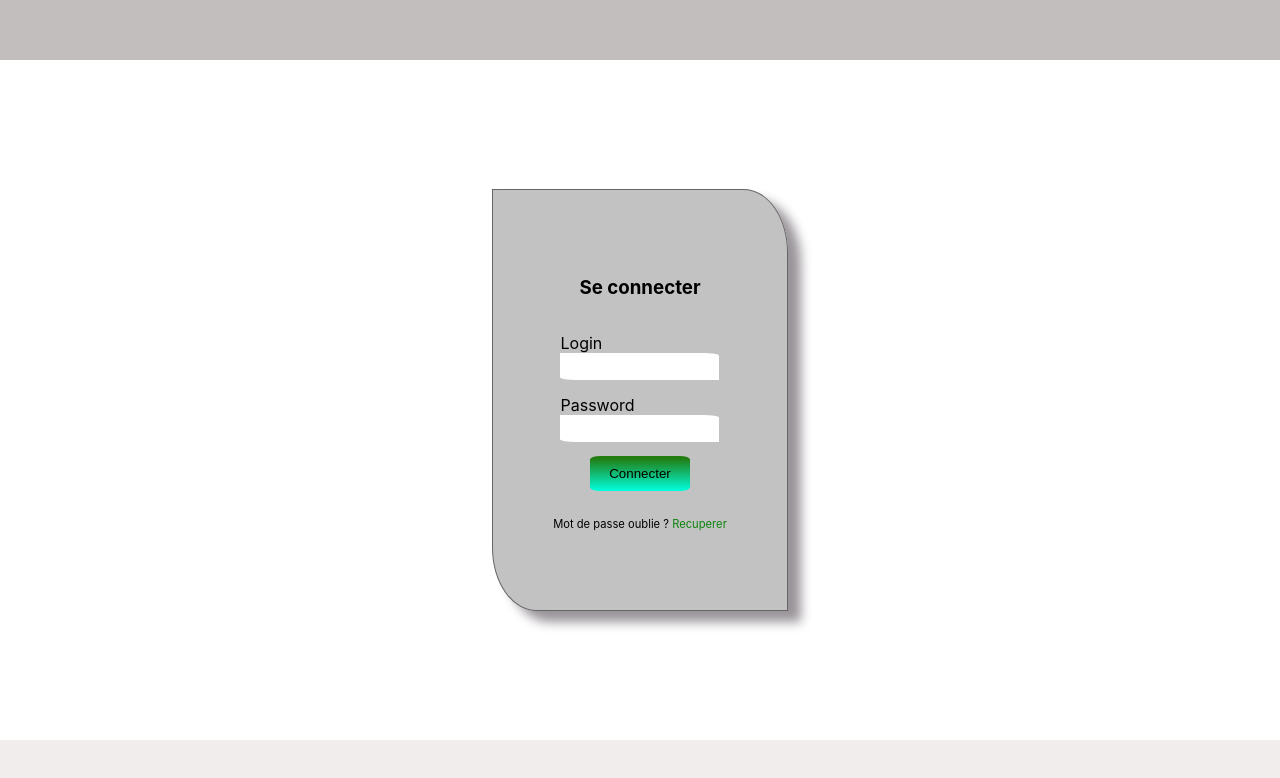
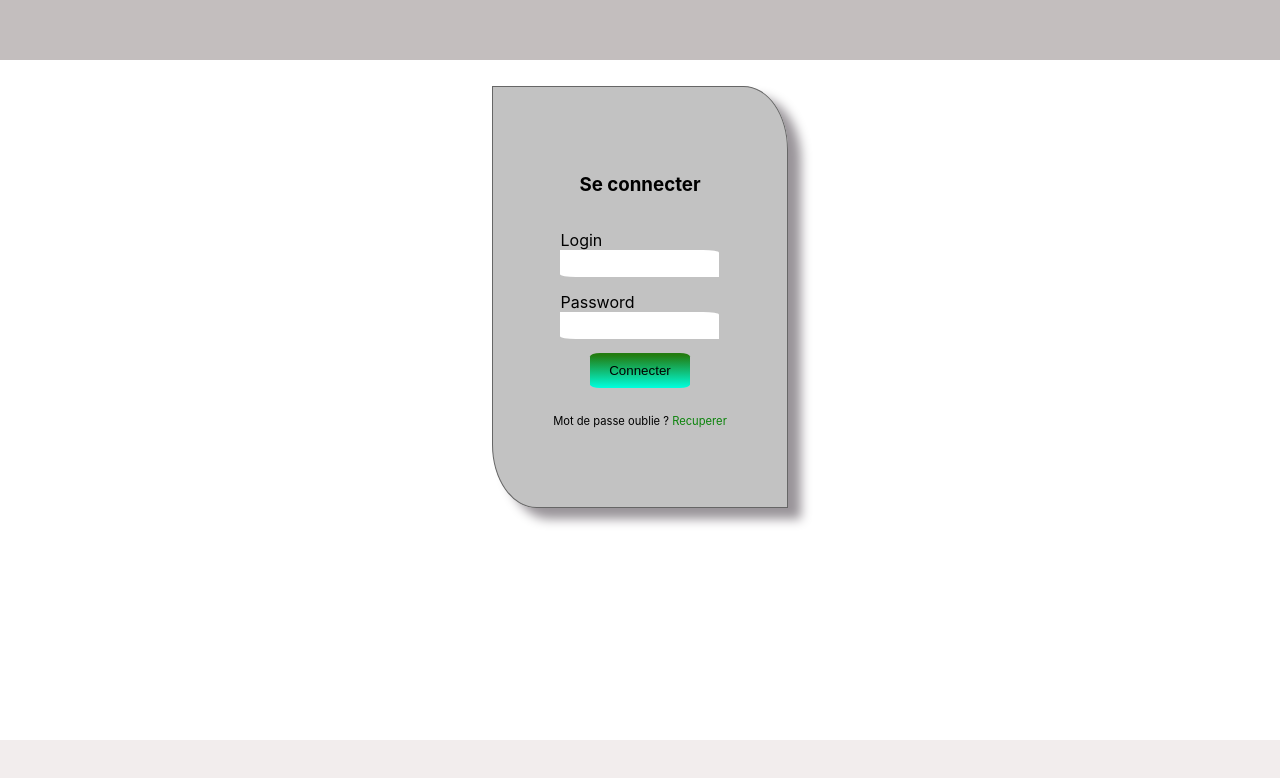
Before and after one commit to NasserBvB/cra-template-with-typescript-and-authentication-process, a React (Create React App) app: page /login in a window 1280 px wide. Shown: the top 778 px of the page. Built offline with nearby package versions, Linux system fonts and the light colour scheme.

Commit message:
chore: fix layout and error shows blinks

```diff
--- a/src/components/CustomBox/index.tsx
+++ b/src/components/CustomBox/index.tsx
@@ -15,6 +15,7 @@ const BoxWrapper = styled.div`
     padding: 60px;
     min-height: ${props => props.theme.maxHeight}px;
     max-width: 300px;
+    margin: 20px;
 `
 
 export const CustomBox = ({ children, maxHeight }: ICustomBoxProps) => {
--- a/src/layout/main/index.tsx
+++ b/src/layout/main/index.tsx
@@ -21,7 +21,7 @@ const MainLayout: React.FC<{}> = ({ children }) => {
             <HeaderWrapper />
             <ContentWrapper>
                 {(!loading ? children : <Loading />)}
-                <div ref={errorRef} hidden style={{ marginTop: "auto" }}>
+                <div ref={errorRef} hidden style={{ marginBottom: "auto" }}>
                     <ErrorWrapper>
                         {error && error.message}
                     </ErrorWrapper>
--- a/src/layout/main/styles.js
+++ b/src/layout/main/styles.js
@@ -16,7 +16,7 @@ export const ContentWrapper = styled.div`
     background-color: #0000;
     grid-area: c;
     display: flex;
-    justify-content: center;
+    justify-content: stretch;
     align-items: center;
     flex-direction: column;
 `
```
Also changed, not shown: 1 other file (tests, documents, lock files or other folders).
